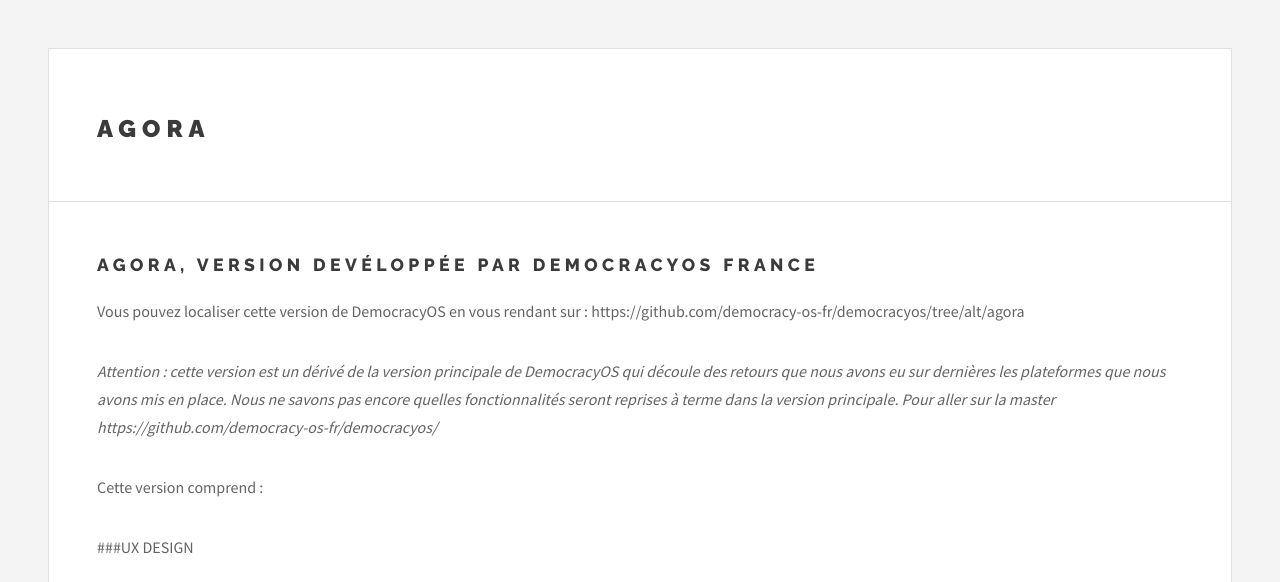
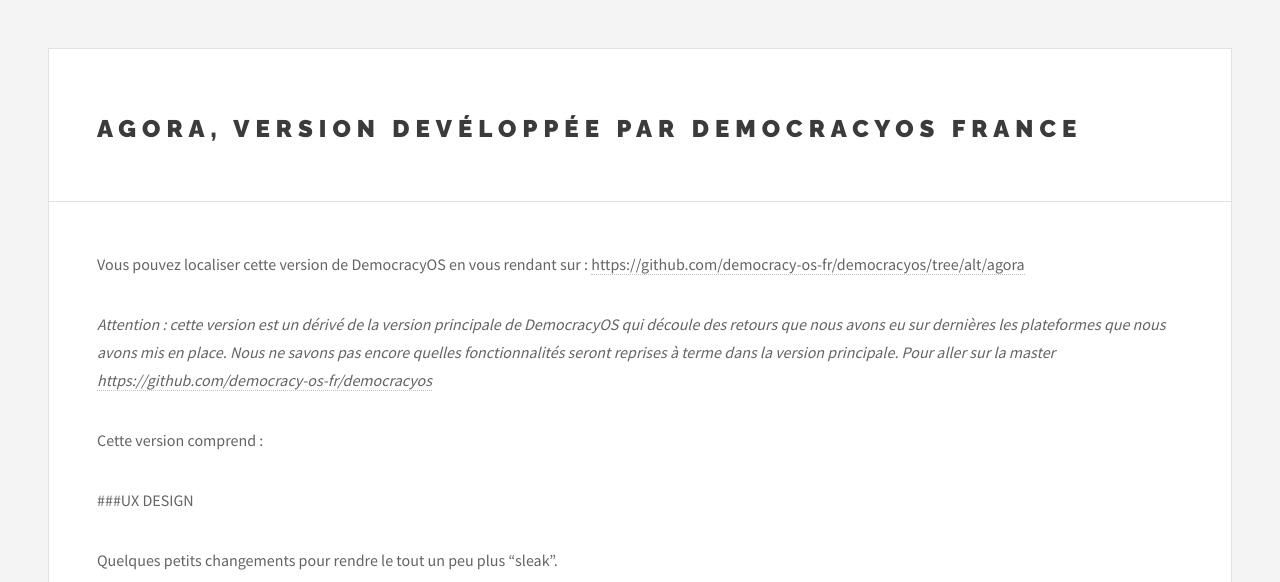
Before and after one commit to nanterre/donneesavoir, a Jekyll site: the page built from _posts/2016-09-26-agora.markdown, in a window 1280 px wide and 900 px high, cut to the strip 0-582 px from the top of the window. Built offline with Jekyll 4.4.1, drawn with Linux system fonts in a browser that asks for light colours; nearby versions of some CDN libraries; library files that are not in the unit come from our copies; some of the changed text lies outside the part shown.

Commit message:
add changes to agora

```diff
--- a/_includes/miniposts.html
+++ b/_includes/miniposts.html
@@ -1,7 +1,5 @@
 <section>
   <div class="well_list well_list-nav">
-
-    <h3>Doc Agora</h3>
     {% for post in site.categories.agora limit:1 %}
       <div class="well_list well_list-nav">
 
--- a/_posts/2016-09-26-agora.markdown
+++ b/_posts/2016-09-26-agora.markdown
@@ -1,16 +1,14 @@
 ---
 layout: post
-title:  "Agora"
+title:  "Agora, version devéloppée par DemocracyOS France"
 date:   2016-09-26
 categories: agora
 tags: doc
 ---
 
-## Agora, version devéloppée par DemocracyOS France
+Vous pouvez localiser cette version de DemocracyOS en vous rendant sur : [https://github.com/democracy-os-fr/democracyos/tree/alt/agora](https://github.com/democracy-os-fr/democracyos/tree/alt/agora)
 
-Vous pouvez localiser cette version de DemocracyOS en vous rendant sur : https://github.com/democracy-os-fr/democracyos/tree/alt/agora
-
-*Attention : cette version est un dérivé de la version principale de DemocracyOS qui découle des retours que nous avons eu sur dernières les plateformes que nous avons mis en place. Nous ne savons pas encore quelles fonctionnalités seront reprises à terme dans la version principale. Pour aller sur la master https://github.com/democracy-os-fr/democracyos/*
+*Attention : cette version est un dérivé de la version principale de DemocracyOS qui découle des retours que nous avons eu sur dernières les plateformes que nous avons mis en place. Nous ne savons pas encore quelles fonctionnalités seront reprises à terme dans la version principale. Pour aller sur la master [https://github.com/democracy-os-fr/democracyos](https://github.com/democracy-os-fr/democracyos)*
 
 Cette version comprend :
 
```
